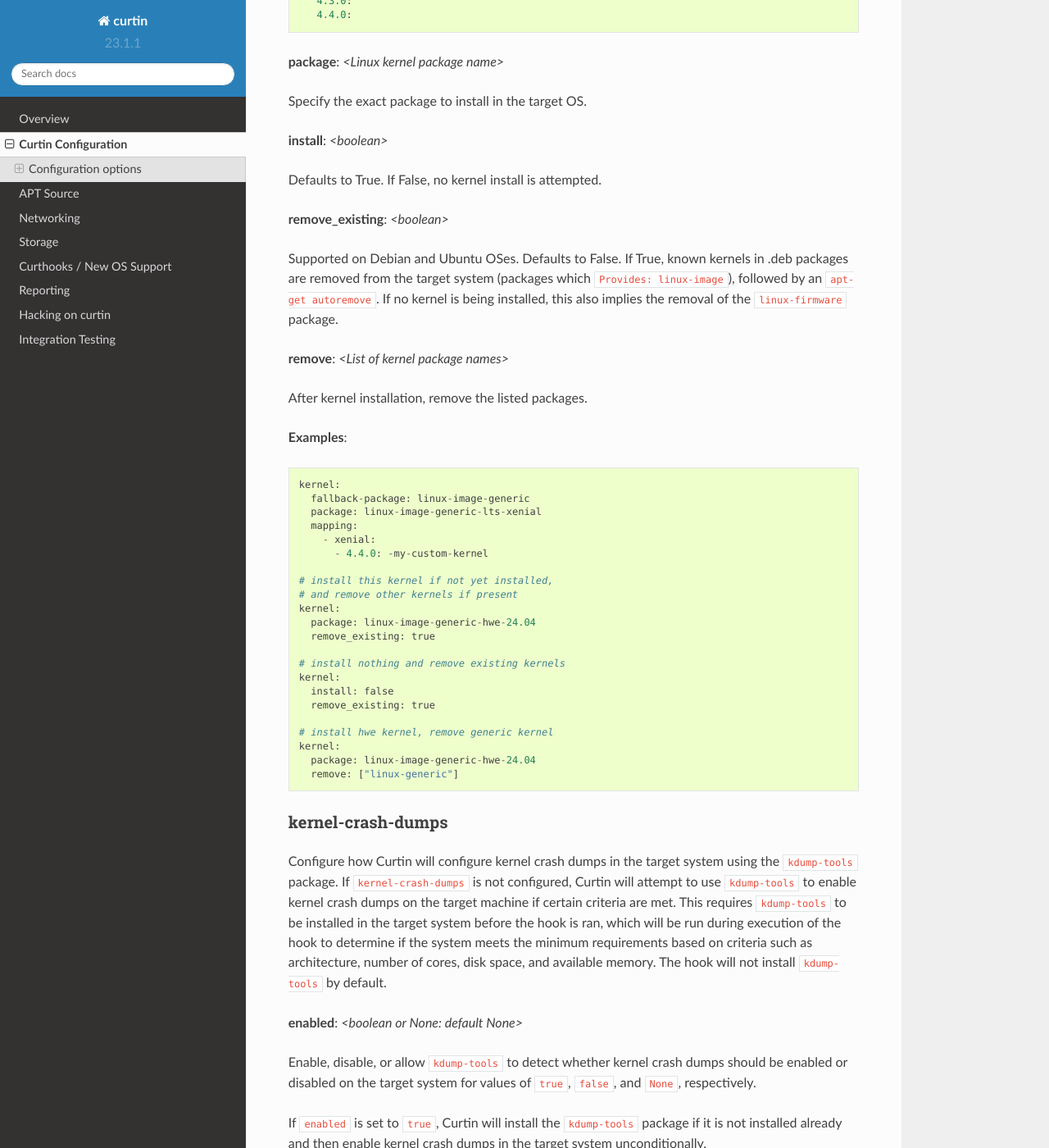
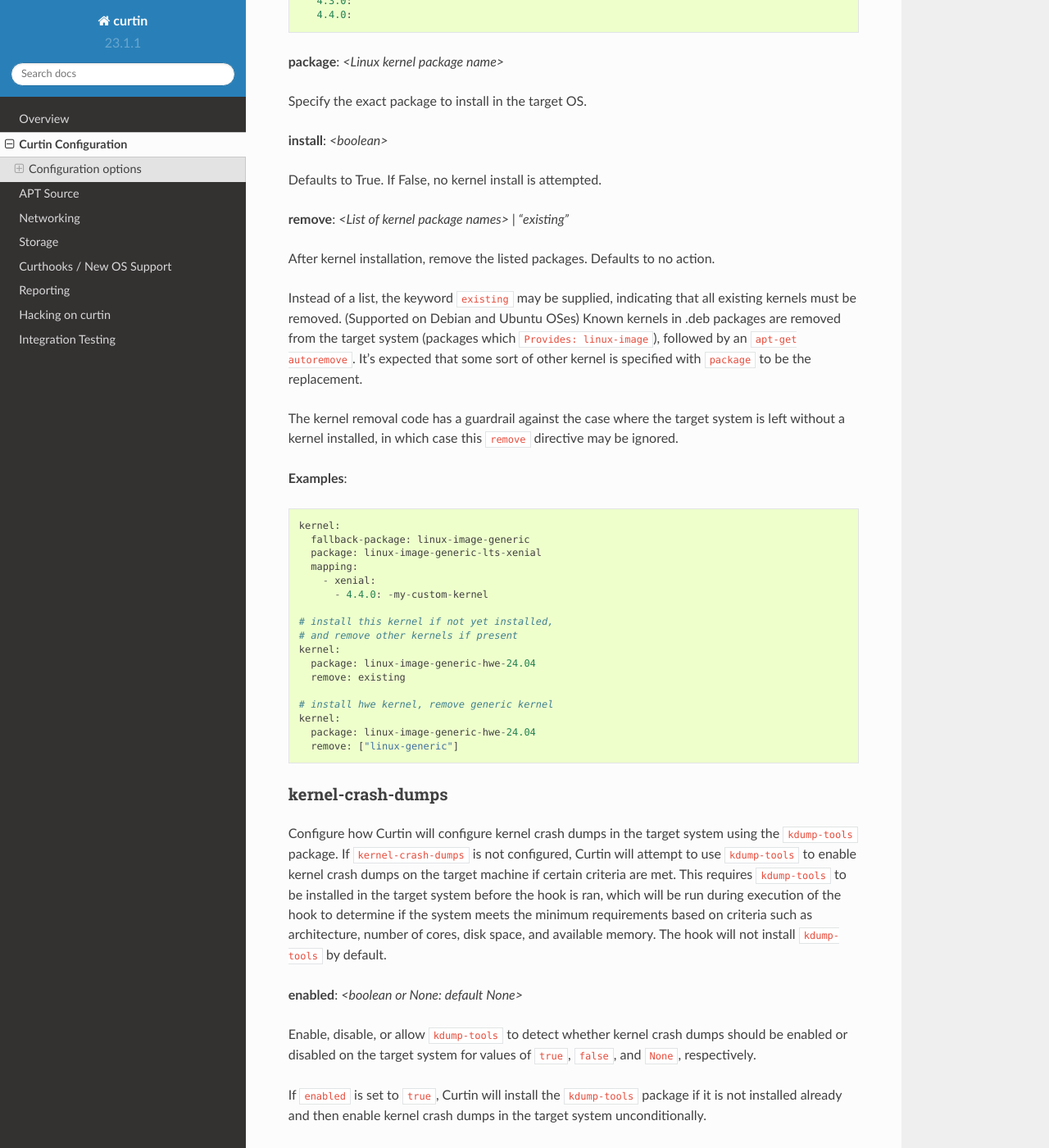
Before and after one commit to canonical/curtin, a Sphinx documentation site: the page built from doc/topics/config.rst, in a window 1280 px wide and 1400 px high, scrolled down 9502 px. Shown: the whole window at 82% size. Built offline with Sphinx 7.4.7 and the Read the Docs theme 2.0.0, drawn with Linux system fonts in a browser that asks for light colours.

Commit message:
config: cleanup redundant kernel removal options
Merge the remove_existing and remove directives to one keyword.

```diff
--- a/doc/topics/config.rst
+++ b/doc/topics/config.rst
@@ -439,17 +439,21 @@ Specify the exact package to install in the target OS.
 
 Defaults to True.  If False, no kernel install is attempted.
 
-**remove_existing**: *<boolean>*
 
-Supported on Debian and Ubuntu OSes.  Defaults to False.  If True, known
-kernels in .deb packages are removed from the target system (packages which
-``Provides: linux-image``), followed by an ``apt-get autoremove``.  If no
-kernel is being installed, this also implies the removal of the
-``linux-firmware`` package.
+**remove**: *<List of kernel package names> | "existing"*
 
-**remove**: *<List of kernel package names>*
+After kernel installation, remove the listed packages.  Defaults to no action.
 
-After kernel installation, remove the listed packages.
+Instead of a list, the keyword ``existing`` may be supplied, indicating that
+all existing kernels must be removed.  (Supported on Debian and Ubuntu OSes)
+Known kernels in .deb packages are removed from the target system (packages
+which ``Provides: linux-image``), followed by an ``apt-get autoremove``.
+It's expected that some sort of other kernel is specified with ``package`` to
+be the replacement.
+
+The kernel removal code has a guardrail against the case where the target
+system is left without a kernel installed, in which case this ``remove``
+directive may be ignored.
 
 **Examples**::
 
@@ -464,12 +468,7 @@ After kernel installation, remove the listed packages.
   # and remove other kernels if present
   kernel:
     package: linux-image-generic-hwe-24.04
-    remove_existing: true
-
-  # install nothing and remove existing kernels
-  kernel:
-    install: false
-    remove_existing: true
+    remove: existing
 
   # install hwe kernel, remove generic kernel
   kernel:
```
Also changed, not shown: 3 other files.
